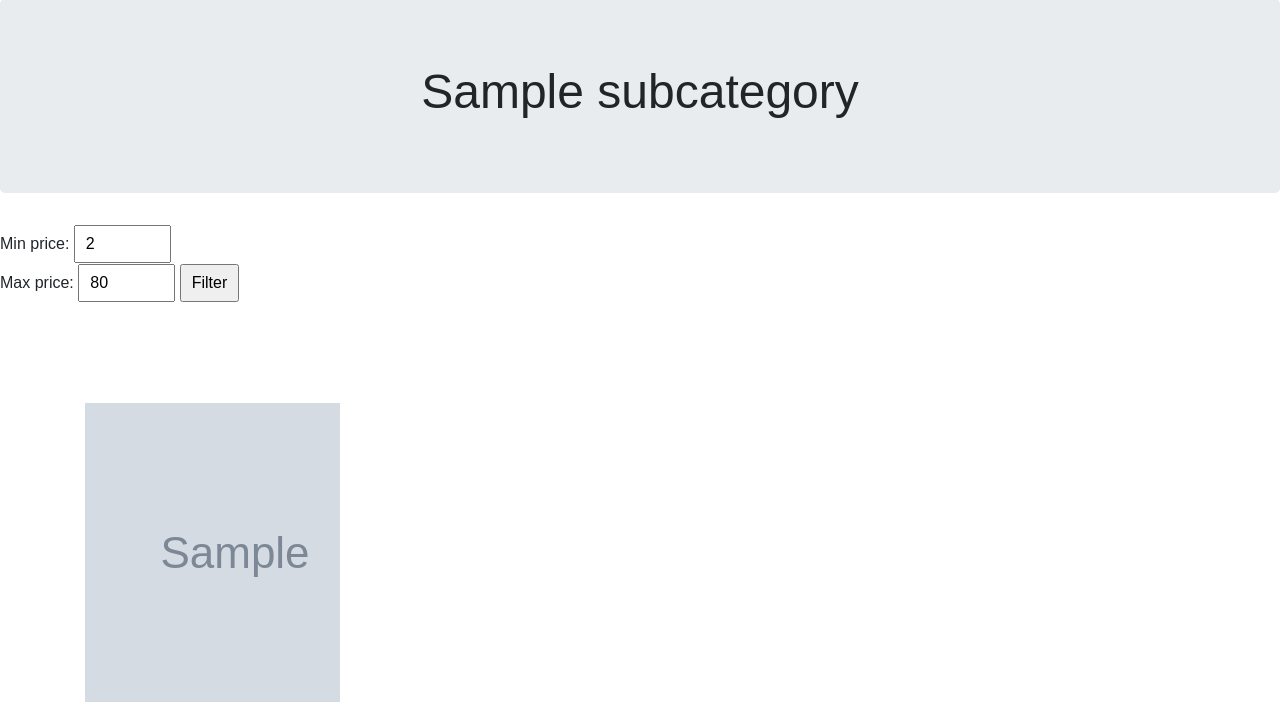
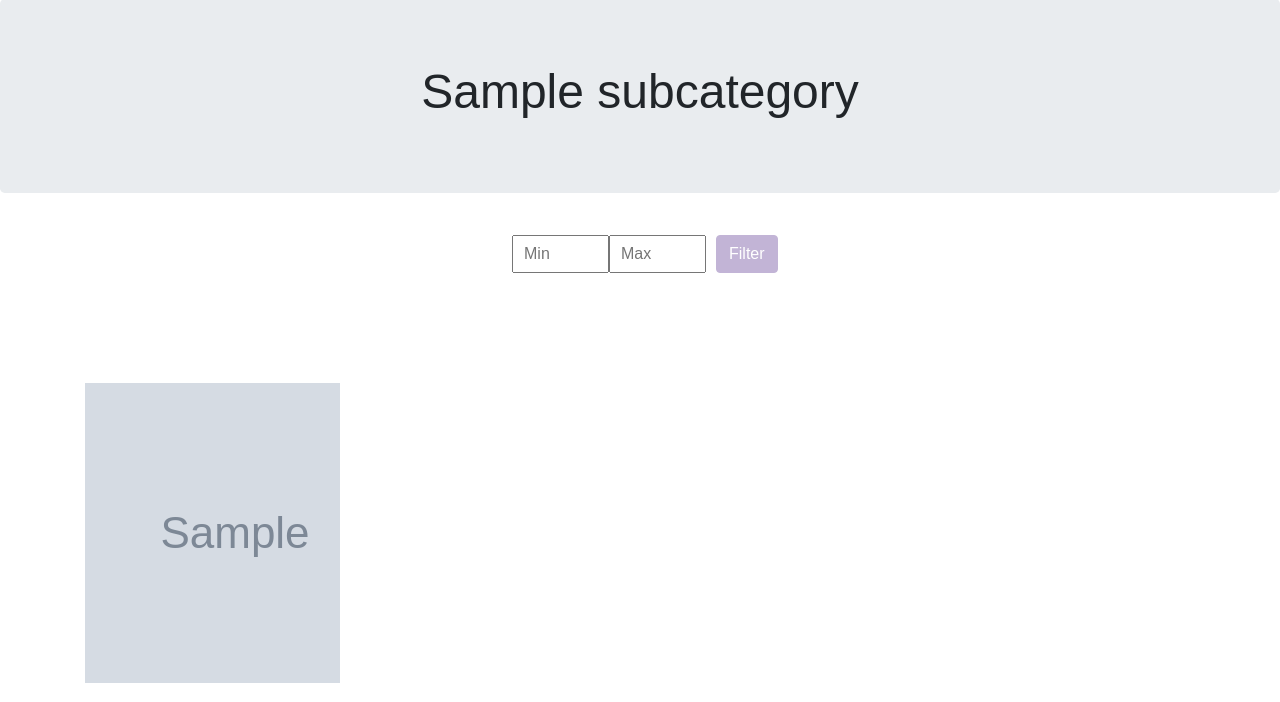
Before and after one commit to WAD-project/onlineshop_project, a Django app: a page that uses templates/reuse/subcategory.html in a window 1280 px wide. Shown: the part 233-935 px from the top of the page. Run offline with Django 3.2, Linux system fonts and the light colour scheme; tables that the repository leaves empty hold one stand-in row (values such as "Sample post"); grey boxes marked "Sample" are stand-in pictures; some libraries are stand-ins or nearby versions.

Commit message:
Last touches

```diff
--- a/onlineshop_project/settings.py
+++ b/onlineshop_project/settings.py
@@ -86,8 +86,10 @@ ALLOWED_HOSTS = []
 #EMAIL_BACKEND = 'django.core.mail.backends.console.EmailBackend' #during development!!!!
 EMAIL_HOST = 'smtp.sendgrid.net'
 EMAIL_PORT = 587
-EMAIL_HOST_USER = 'reuse-preloved-items'
-EMAIL_HOST_PASSWORD = 'kakaviki95'
+#add account here
+EMAIL_HOST_USER = ''
+#add password here
+EMAIL_HOST_PASSWORD = ''
 EMAIL_USE_TLS = True
 DEFAULT_FROM_EMAIL = 'Re* team <noreply@example.com>'
 
--- a/static/css/main.css
+++ b/static/css/main.css
@@ -1,3 +1,4 @@
+
 
 .my-hr{
   visibility:hidden;
--- a/templates/reuse/subcategory.html
+++ b/templates/reuse/subcategory.html
@@ -17,18 +17,16 @@
 
   {% if user.is_authenticated %}
         {% if profile.isSeller %}
-            <a href="{% url 'reuse:add_product' category.slug subcategory.slug %}"><button type="button" class="btn btn-primary">Add a product</button></a>
+            <a href="{% url 'reuse:add_product' category.slug subcategory.slug %}"><button type="button" class="btn btn-primary form-inline">Add a product</button></a>
         {% endif %}
     {% endif %}
 
     {% if products %}
         <div style="width:100%">
-            <form method="get" action="{% url 'reuse:show_sub' category.slug subcategory.slug %}">
-                <label for="price-min">Min price:</label>
-                <input type="number" name="price-min" id="price-min" value="2" min="0" max="1000"><br/>
-                <label for="price-max">Max price:</label>
-                <input type="number" name="price-max" id="price-max" value="80" min="0" max="1000">
-                <input type="submit" value="Filter">
+            <form method="get" action="{% url 'reuse:show_sub' category.slug subcategory.slug %}" class="form-inline centre" style="margin-left: 40%">
+                <input type="number" name="price-min" id="price-min" min="0" max="1000" placeholder="Min"><br/>
+                <input type="number" name="price-max" id="price-max"  min="0" max="1000" placeholder="Max">
+                <input type="submit" value="Filter" class="btn btn-primary">
             </form>
         </div>
         <div class="container">
```
Also changed, not shown: templates/reuse/category.html (+4 -6 lines), templates/reuse/profile.html (+10 -7 lines).
